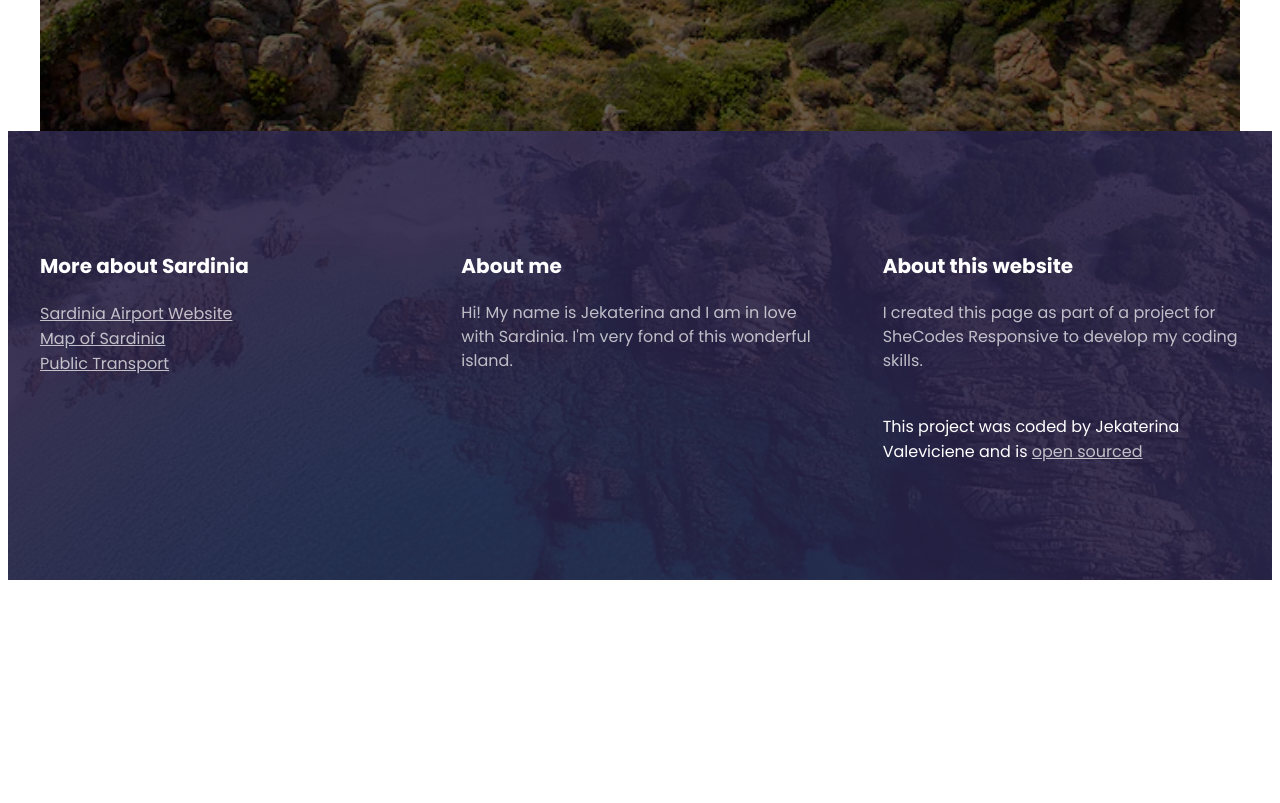
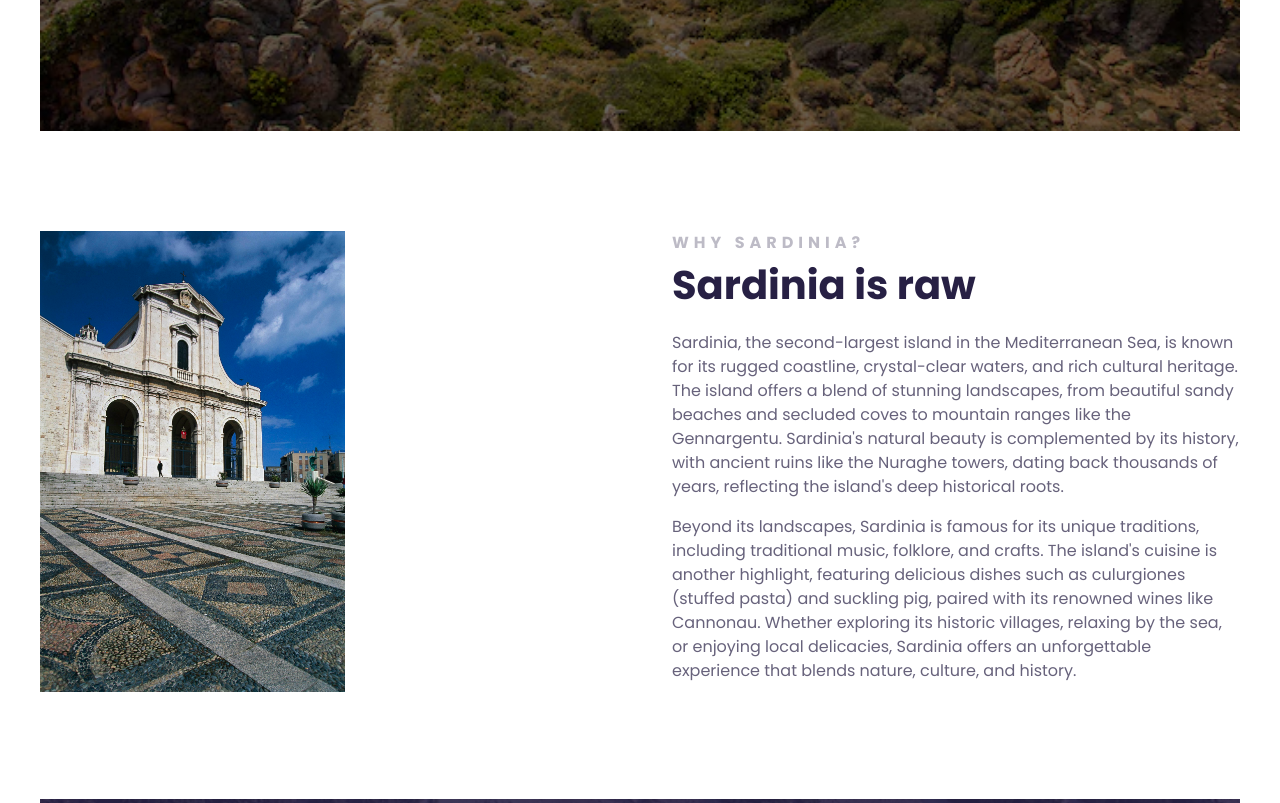
Before and after one commit to JK932-coder/sardinia-travel-project, a plain HTML site: page index.html in a window 1280 px wide. Shown: the part 580-1383 px from the top of the page. Before the commit the page ends 1168 px from the top, so only its background shows below. Drawn offline with Linux system fonts and the light colour scheme; a web font is replaced by a local one.

Commit message:
Build main section with the grid

```diff
--- a/index.html
+++ b/index.html
@@ -20,9 +20,22 @@
         <h2>second-largest island in the Mediterranean Sea</h2>
         <a href="#more"> Learn More</a>
       </header>
+      <main>
+        <section class="grid grid-2-columns">
+          <div>
+        <img src="src/cagliari.jpg" alt="generic image of Sardinia" class="cagliari">
         </div>
+        <div>
+        <h2>Why Sardinia?</h2>
+        <h3>Sardinia is raw</h3>
+        <p>Sardinia, the second-largest island in the Mediterranean Sea, is known for its rugged coastline, crystal-clear waters, and rich cultural heritage. The island offers a blend of stunning landscapes, from beautiful sandy beaches and secluded coves to mountain ranges like the Gennargentu. Sardinia's natural beauty is complemented by its history, with ancient ruins like the Nuraghe towers, dating back thousands of years, reflecting the island's deep historical roots.</p>
+<p>Beyond its landscapes, Sardinia is famous for its unique traditions, including traditional music, folklore, and crafts. The island's cuisine is another highlight, featuring delicious dishes such as culurgiones (stuffed pasta) and suckling pig, paired with its renowned wines like Cannonau. Whether exploring its historic villages, relaxing by the sea, or enjoying local delicacies, Sardinia offers an unforgettable experience that blends nature, culture, and history.</p>
+</div>
+</section>
+
+      </main>
     <footer>
-        <section class="grid">
+        <section class="grid grid-3-column">
           <div>
             <h3>More about Sardinia</h3>
             <ul>
--- a/src/style.css
+++ b/src/style.css
@@ -23,6 +23,14 @@ header {
   display: grid;
   grid-template-columns: 1fr 1fr 1fr;
   grid-gap:64px;
+}
+
+.grid-2-columns {
+  grid-template-columns: 1fr 1fr;
+}
+
+.grid-3-column {
+  grid-template-columns: 1fr 2fr 2fr;
 }
 
 section {
@@ -68,13 +76,57 @@ header a {
   margin-top: 32px;
 }
 
+main {
+  background-color: white;
+  color: black;
+  text-align: left;
+}
+
+main h2 {
+ font-weight: 700;
+  font-size: 16px;
+  line-height: 1.5;
+  letter-spacing: 5px;
+  color: #272044;
+  opacity: 0.3;
+  text-transform: uppercase;
+  margin: 0;
+}
+
+main h3 {
+ font-weight: 700;
+  font-size: 40px;
+  line-height: 1.5;
+  color: #272044;
+  margin: 0;
+}
+
+main p {
+font-style: normal;
+  font-weight: 400;
+  font-size: 16px;
+  line-height: 1.5;
+  color: #272044;
+  opacity: 0.7;
+}
+
+section {
+  max-width: 1200px;
+  margin: 0 auto;
+  padding: 100px 0;
+
+}
+.cagliari {
+  max-width: 100%;
+  height: 461px;
+}
 footer {
   background-color: #272044;
   color: white;
   background-image: linear-gradient(rgba(39, 32, 68, 0.9), rgba(39, 32, 68, 0.9)), url("sardiniafooter.png");
   background-repeat: no-repeat;
   background-size: cover;
-  padding: 100px 0;
+  height: 400px;
 }
 
 footer .container {
@@ -111,6 +163,8 @@ footer a {
   opacity: 0.7;
 }
 
+
+
 @media (max-width: 960px) {
   header {
     padding: 60px 0;
@@ -126,5 +180,10 @@ footer a {
   }
   .grid {
     grid-template-columns: 1fr;
+    grid-gap:32px ;
+  }
+  section {
+    padding: 30px;
+
   }
 }
```
Also changed, not shown: src/cagliari.jpg (added).
